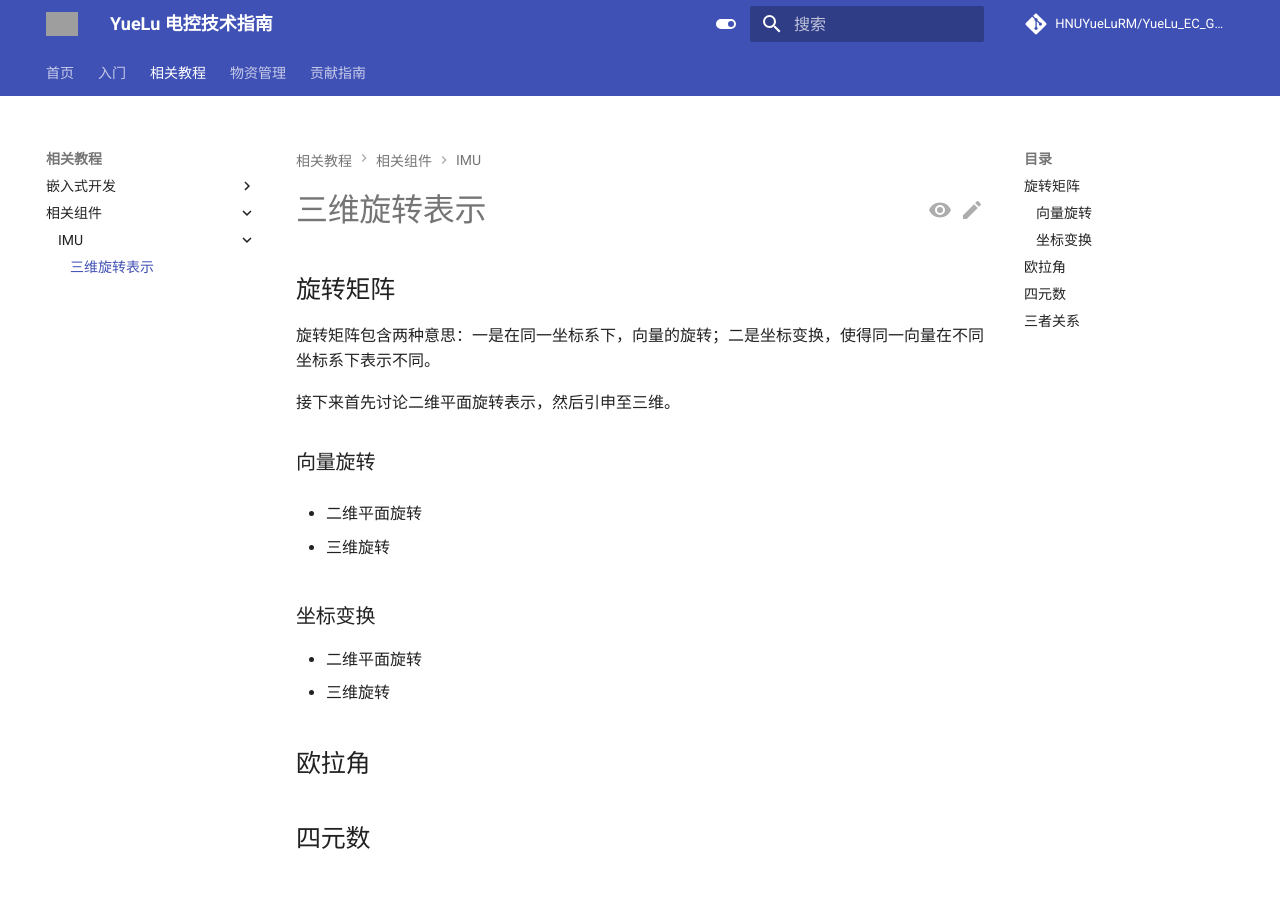
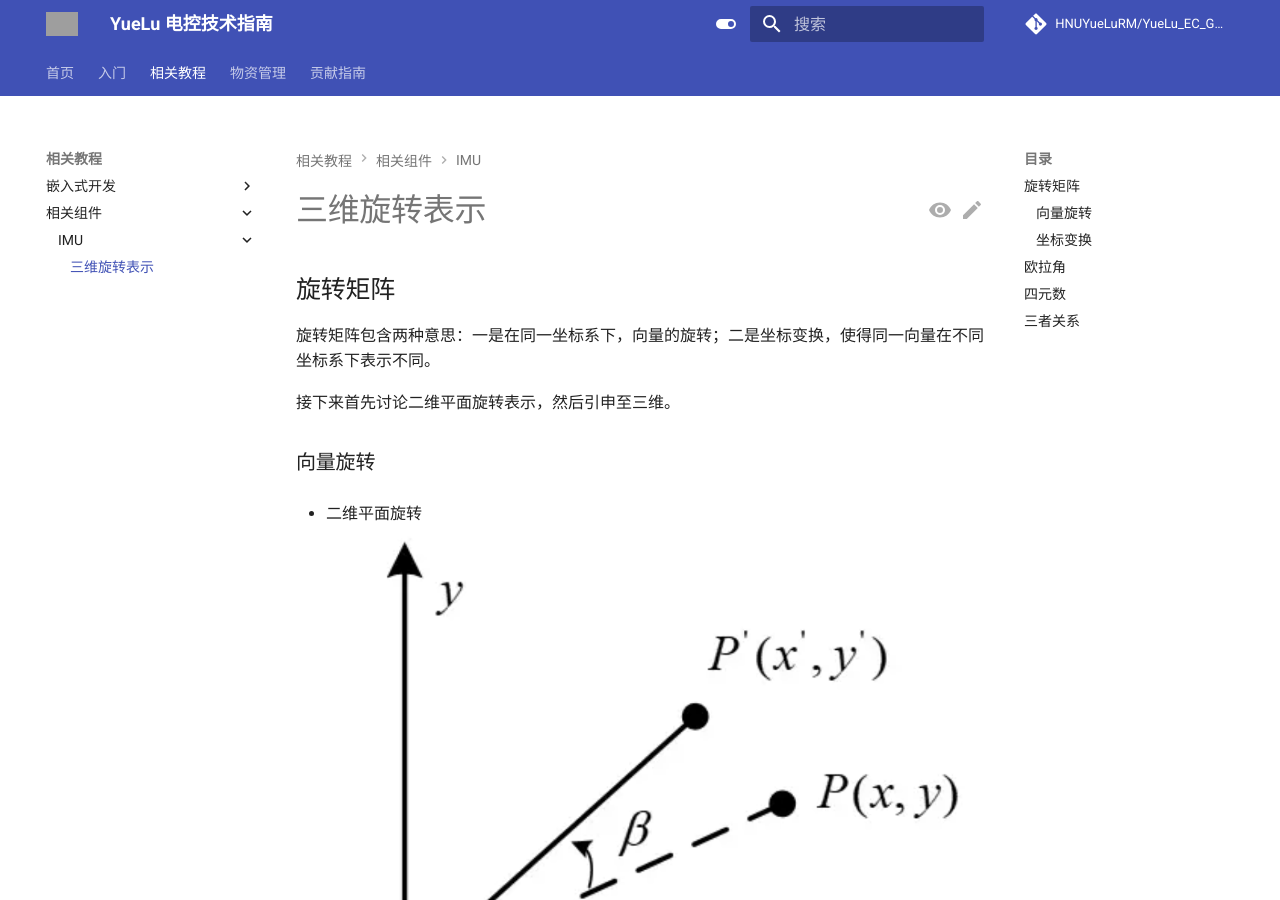
Before and after one commit to HNUYueLuRM/YueLu_EC_Guide, an MkDocs documentation site: the page built from docs/相关教程/相关组件/IMU/三维旋转表示.md, in a window 1280 px wide and 900 px high. Built offline with MkDocs 1.6.1 and Material for MkDocs 9.7.7, drawn with Linux system fonts in a browser that asks for light colours; comment, search, counter and statistics services are not loaded; grey boxes are pictures that could not be loaded.

Commit message:
添加三维旋转表示

```diff
--- a/docs/相关教程/相关组件/IMU/三维旋转表示.md
+++ b/docs/相关教程/相关组件/IMU/三维旋转表示.md
@@ -9,7 +9,7 @@
 ### 向量旋转
 
 - 二维平面旋转
-    ![](assets\Snipaste_2024-09-06_17-32-57.png)
+    ![](assets/Snipaste_2024-09-06_17-32-57.png)
 
 - 三维旋转
 
```
